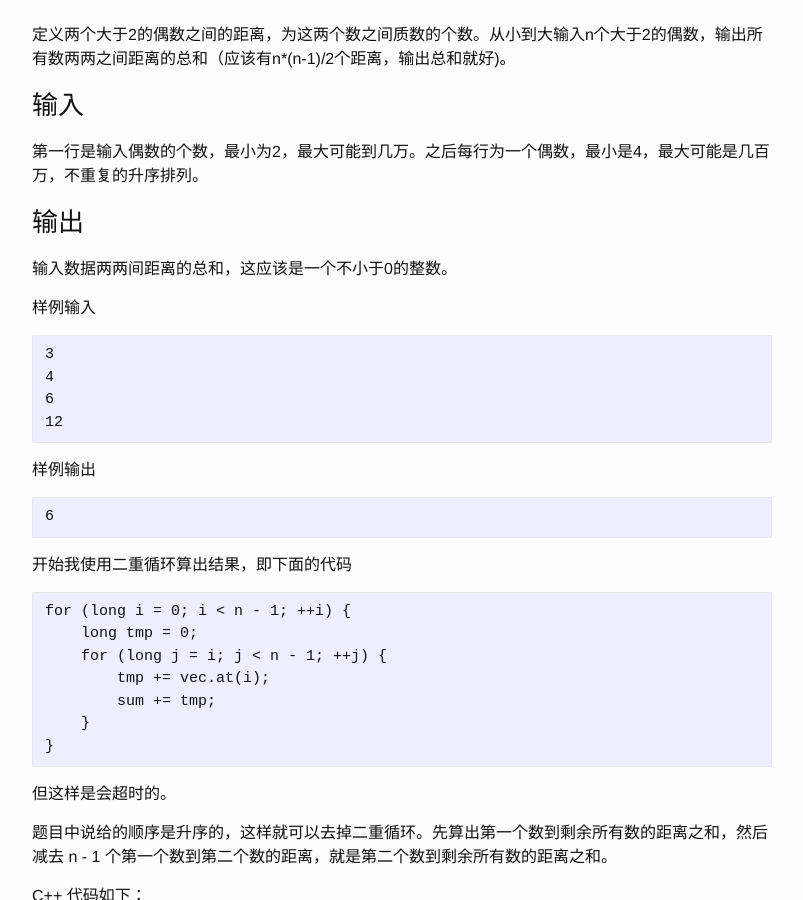
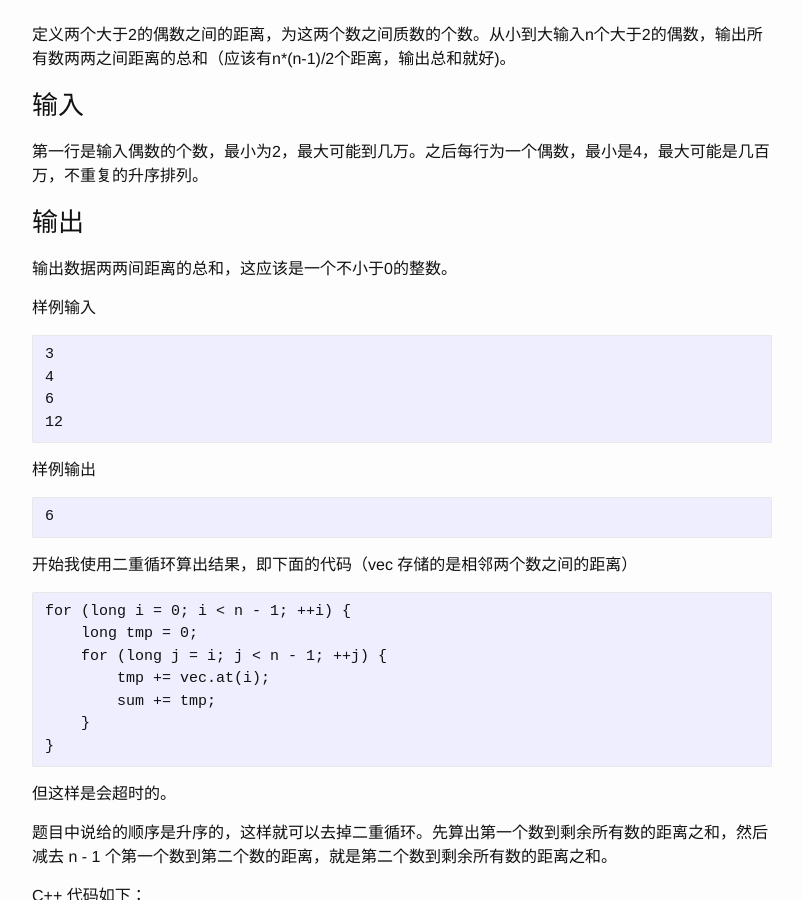
Before and after one commit to Jing0/jing0.github.io, a Jekyll site: the page built from _posts/2016-09-12-sogou-test.md, in a window 1280 px wide and 900 px high, scrolled down 387 px. Shown: the whole window, without its empty margins (238-1041 px from the left). Built offline with Jekyll 4.4.1, drawn with Linux system fonts in a browser that asks for light colours.

Commit message:
typo corrected
typo corrected

```diff
--- a/_posts/2016-09-12-sogou-test.md
+++ b/_posts/2016-09-12-sogou-test.md
@@ -24,7 +24,7 @@ published: true
 
 ### 输出
 
-输入数据两两间距离的总和，这应该是一个不小于0的整数。
+输出数据两两间距离的总和，这应该是一个不小于0的整数。
 
 样例输入
 
@@ -38,7 +38,7 @@ published: true
 	6
 
 
-开始我使用二重循环算出结果，即下面的代码
+开始我使用二重循环算出结果，即下面的代码（vec 存储的是相邻两个数之间的距离）
 
     for (long i = 0; i < n - 1; ++i) {
         long tmp = 0;
```
